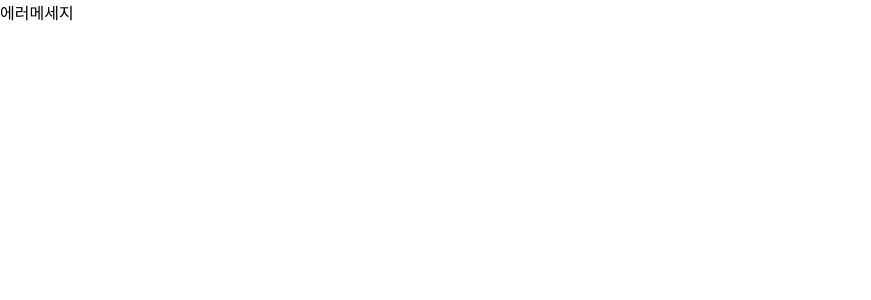
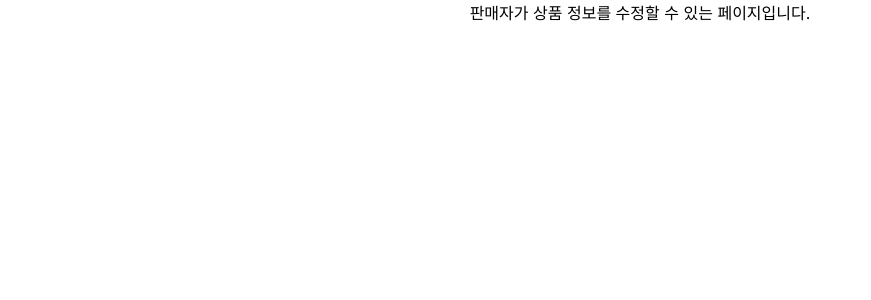
Before and after one commit to Uni-Made/FE, a React (Vite) app in the folder FE/: page /maderMyPage/product/modify in a window 1280 px wide. Before the commit this address had no page. Shown: the top 300 px of the page, without its empty margins (0-871 px from the left). Built offline with nearby package versions, Linux system fonts and the light colour scheme; a web font is replaced by a local one.

Commit message:
Feat : 2차 MVP 기초 세팅 -> 진웅님 페이지도 라우팅 추가 세팅

```diff
--- /dev/null
+++ b/FE/src/pages/Buyer_InfoModify_woong/BuyerInfoModifyPage.jsx
@@ -0,0 +1,7 @@
+import React from "react";
+
+function BuyerInfoModifyPage() {
+  return <div>구매자 정보 수정 페이지입니다.</div>;
+}
+
+export default BuyerInfoModifyPage;
--- /dev/null
+++ b/FE/src/pages/Buyer_PurchaseHistory_woong/PurchaseHistoryPage.jsx
@@ -0,0 +1,7 @@
+import React from "react";
+
+function PurchaseHistoryPage() {
+  return <div>구매자 구매내역 확인 페이지입니다.</div>;
+}
+
+export default PurchaseHistoryPage;
--- /dev/null
+++ b/FE/src/pages/Seller_ProductModify_woong/ProductModifyPage.jsx
@@ -0,0 +1,7 @@
+import React from "react";
+
+function ProductModifyPage() {
+  return <div>판매자가 상품 정보를 수정할 수 있는 페이지입니다.</div>;
+}
+
+export default ProductModifyPage;
--- /dev/null
+++ b/FE/src/pages/Seller_ProductRegister_woong/ProductRegisterPage.jsx
@@ -0,0 +1,7 @@
+import React from "react";
+
+function ProductRegisterPage() {
+  return <div>판매자가 상품을 등록할 수 있는 페이지입니다.</div>;
+}
+
+export default ProductRegisterPage;
```
Also changed, not shown: FE/src/pages/index.js (+6 -2 lines), FE/src/routes/Router.jsx (+14 -4 lines).
